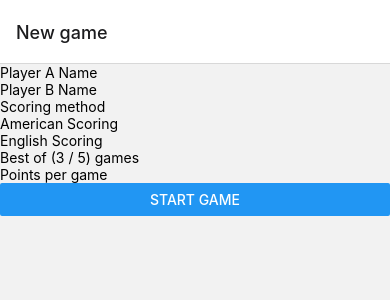
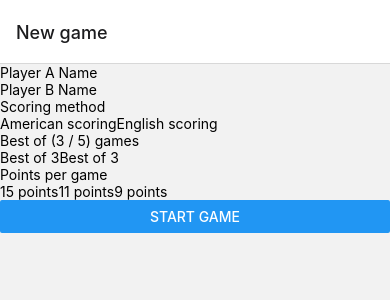
Before and after one commit to jnawaz/squashmarker, a React Native app: screen /GameSetup in a window 390 px wide. Shown: the top 300 px of the page. Built offline with nearby package versions, Linux system fonts and the light colour scheme.

Commit message:
Created a base touchable component to allow quick creation, modification and application of consistent styling.

```diff
--- /dev/null
+++ b/src/components/BaseTouchable/BaseTouchable.style.ts
@@ -0,0 +1,7 @@
+import {StyleSheet} from 'react-native';
+
+export const styles = StyleSheet.create({
+  baseTouchableContainer: {
+    flexDirection: 'row',
+  },
+});
--- /dev/null
+++ b/src/components/BaseTouchable/BaseTouchable.tsx
@@ -0,0 +1,35 @@
+import React from 'react';
+import {SafeAreaView, Text, TouchableOpacity, View} from 'react-native';
+import {styles} from './BaseTouchable.style';
+export type BaseTouchableProps = {
+  buttons: Array<BaseTouchableButtons>;
+};
+
+export type BaseTouchableButtons = {
+  text: string;
+  onPress: () => void;
+};
+
+const BaseTouchable = (props: BaseTouchableProps) => {
+  let buttons: [object?] = [];
+  props.buttons.forEach(function (button, index) {
+    buttons.push(
+      <TouchableOpacity
+        key={index}
+        onPress={(props.buttons[index] as BaseTouchableButtons).onPress}>
+        <Text>{(button as BaseTouchableButtons).text}</Text>
+      </TouchableOpacity>,
+    );
+  });
+
+  return (
+    <>
+      <SafeAreaView>
+        {/* @ts-ignore */}
+        <View style={styles.baseTouchableContainer}>{buttons}</View>
+      </SafeAreaView>
+    </>
+  );
+};
+
+export default BaseTouchable;
--- a/src/screens/game-setup/GameSetup.tsx
+++ b/src/screens/game-setup/GameSetup.tsx
@@ -1,6 +1,6 @@
 import React, {useState} from 'react';
 import {Button, SafeAreaView, Text, TextInput, View} from 'react-native';
-import ScoringTouchable from '../../components/ScoringTouchable/ScoringTouchable';
+import BaseTouchable from '../../components/BaseTouchable/BaseTouchable';
 
 const GameSetup = () => {
   const [playerAName, setPlayerAName] = useState('');
@@ -28,23 +28,38 @@ const GameSetup = () => {
         <View>
           <Text>Scoring method</Text>
           <View>
-            <ScoringTouchable
-              onEnglishScoringPressed={() => {
-                console.log('english scoring');
-              }}
-              onAmericanScoringPressed={() => {
-                console.log('american scoring');
-              }}
+            <BaseTouchable
+              buttons={[
+                {text: 'American scoring', onPress: () => {}},
+                {text: 'English scoring', onPress: () => {}},
+              ]}
             />
           </View>
         </View>
         <View>
           <Text>Best of (3 / 5) games</Text>
-          {/* //TODO: build number of games component */}
+          <BaseTouchable
+            buttons={[
+              {
+                text: 'Best of 3',
+                onPress: () => {},
+              },
+              {
+                text: 'Best of 3',
+                onPress: () => {},
+              },
+            ]}
+          />
         </View>
         <View>
           <Text>Points per game</Text>
-          {/* //TODO: build points per game component*/}
+          <BaseTouchable
+            buttons={[
+              {text: '15 points', onPress: () => {}},
+              {text: '11 points', onPress: () => {}},
+              {text: '9 points', onPress: () => {}},
+            ]}
+          />
         </View>
         <View>
           <Button title={'Start game'} />
```
